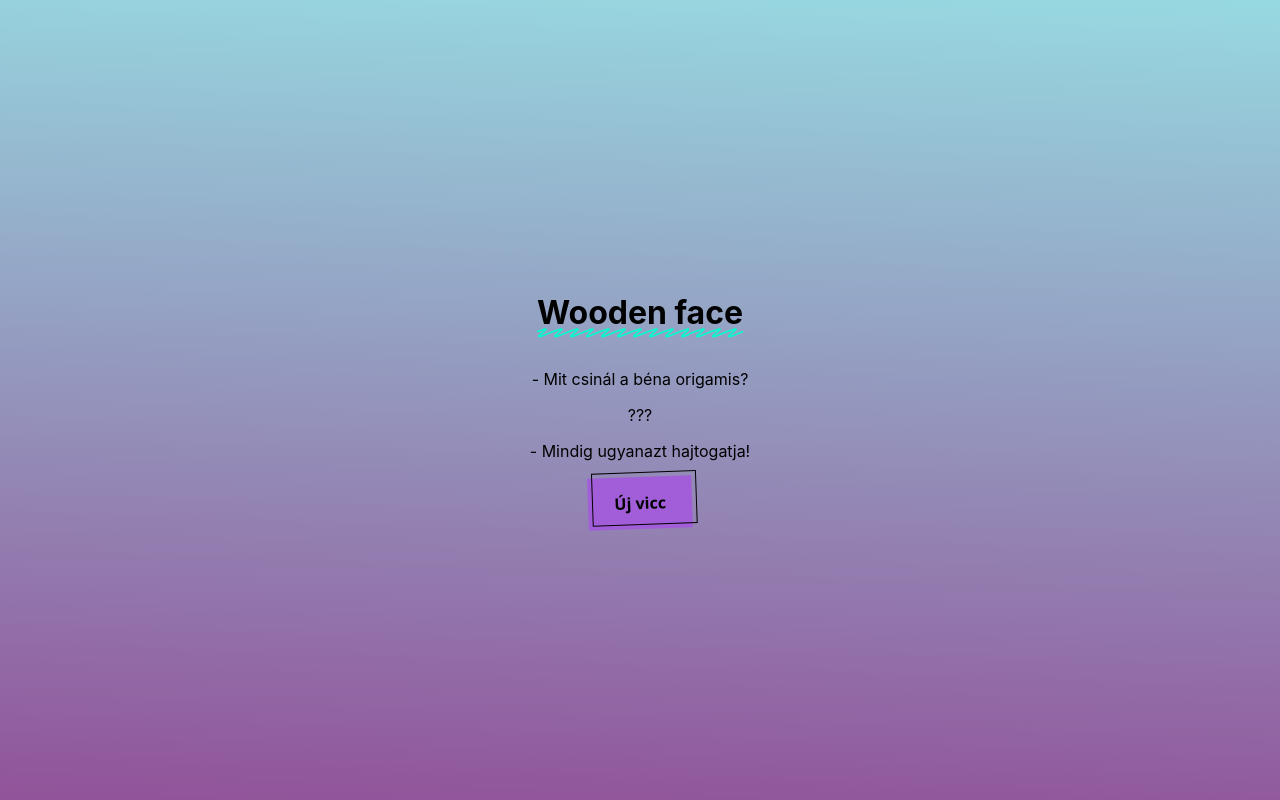
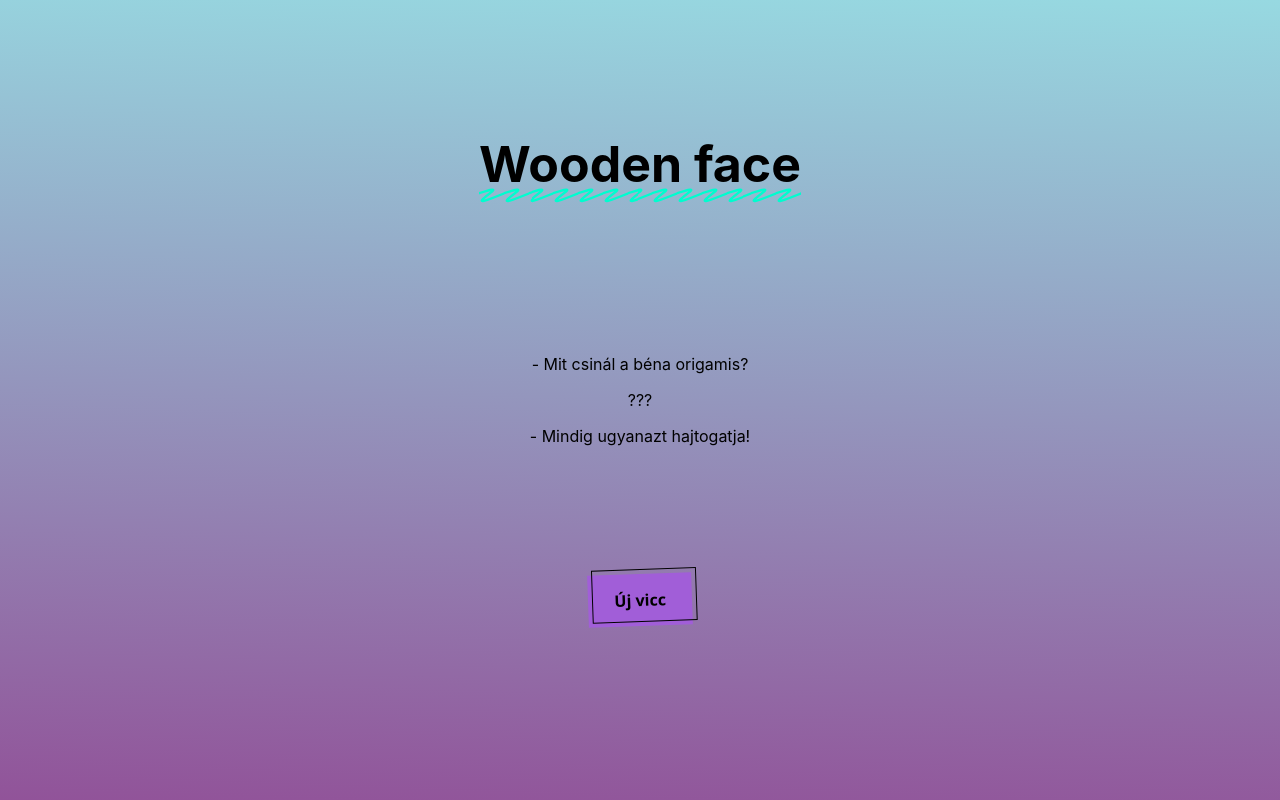
Before and after one commit to Bladam93/dad_jokes, a React (Create React App) app: page / in a window 1280 px wide. Built offline with nearby package versions, Linux system fonts and the light colour scheme.

Commit message:
sufni tuning

```diff
--- a/src/App.css
+++ b/src/App.css
@@ -31,6 +31,11 @@
 
 /* CSS */
 .btn {
+
+  top: 200px;
+
+
+
   background-color: #a15ed8;
   border: 0 solid #E5E7EB;
   box-sizing: border-box;
@@ -42,7 +47,7 @@
   justify-content: center;
   line-height: 1.75rem;
   padding: .75rem 1.65rem;
-  position: relative;
+  /*position: relative;*/
   text-align: center;
   text-decoration: none #000000 solid;
   text-decoration-thickness: auto;
@@ -158,7 +163,13 @@
 
 
 .fancy {
-  position: relative;
+  /*position: relative;*/
+
+  position: fixed;
+  top: 100px;
+  font-size: 50px;
+
+
   white-space: nowrap;
   &:after {
     --deco-height: 0.3125em;
@@ -174,3 +185,9 @@
     background-position: 0em;
   }
 }
+
+
+
+.textbox {
+  position: fixed;
+}
--- a/src/App.js
+++ b/src/App.js
@@ -43,13 +43,13 @@ class App extends Component {
       <div className="App">
         <h1 className='fancy'>Wooden face</h1>
         {currentJoke && (
-          <div>
+          <div className='textbox'>
             {currentJoke.text.split('\n').map((line, index) => (
               <p key={index}>{line}</p>
             ))}
           </div>
         )}
-        {!currentJoke && <p>Egyelőre ennyi.</p>}
+        {!currentJoke && <p className='textbox'>Egyelőre ennyi.</p>}
         <button className="btn" onClick={currentJoke ? this.displayRandomJoke : this.reloadPage}>
           {currentJoke ? "Új vicc" : "Újra"}
         </button>
```
